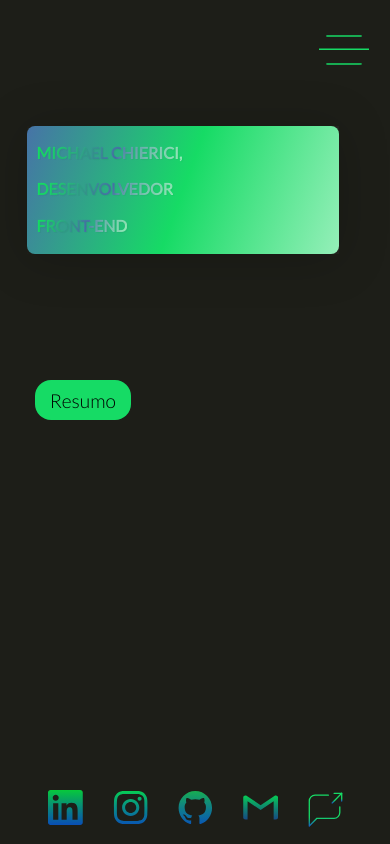
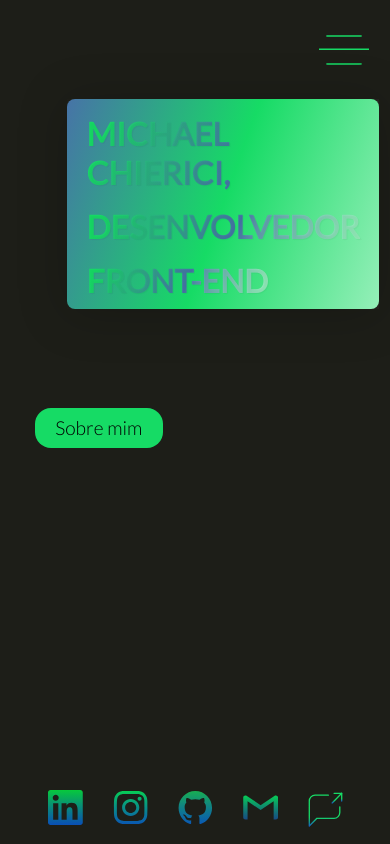
Before and after one commit to michaelchierici/Front-End-Developer-Website, a React (Vite) app: page / in a window 390 px wide. Built offline with nearby package versions, Linux system fonts and the light colour scheme.

Commit message:
fix main layout and card responsivity

```diff
--- a/src/Typings/Card.ts
+++ b/src/Typings/Card.ts
@@ -4,5 +4,4 @@
   children: ReactNode;
   visible: boolean;
   width: number;
-  height: number;
 }
--- a/src/components/Card/index.tsx
+++ b/src/components/Card/index.tsx
@@ -2,11 +2,10 @@
 
 import { Container } from "./styles";
 
-export default function Card({ children, visible, width, height }: CardProps) {
+export default function Card({ children, visible, width }: CardProps) {
   return (
     <Container
       width={width}
-      height={height}
       visible={visible}
       style={{
         alignItems: !visible ? "flex-start" : "center",
--- a/src/components/Card/styles.ts
+++ b/src/components/Card/styles.ts
@@ -1,15 +1,19 @@
 import styled, { css } from "styled-components";
-import { desktop, laptop, mobileMd, mobileSm } from "../../styles/globals";
+import {
+  desktop,
+  laptop,
+  laptopM,
+  mobileMd,
+  mobileSm,
+} from "../../styles/globals";
 
 interface Props {
   visible: boolean;
   width: number;
-  height: number;
 }
 
 export const Container = styled.div<Props>`
   width: ${({ width }) => width}%;
-  height: ${({ height }) => height}em;
   display: flex;
   align-items: flex-start;
   justify-content: space-around;
@@ -48,27 +52,26 @@
   transform-style: preserve-3d;
   overflow: hidden;
 
-  ${mobileSm(css`
-    margin: 0 0 0 170px;
+  ${mobileMd(css<Props>`
     width: 80vw;
-    height: 8em;
-    text-align: center;
-  `)}
-  ${mobileMd(css`
-    width: 80vw;
-    margin: 0 0 0 170px;
-    height: 8em;
-    text-align: center;
+    font-size: ${({ visible }) => (visible ? "32px" : "30px")};
+    height: ${({ visible }) => (visible ? "6em" : "7em")};
+    margin-left: 250px;
+    padding: 0 10px;
   `)}
 
   ${laptop(css<Props>`
     width: ${({ width }) => width}%;
-    height: ${({ height }) => height}em;
     margin: 0;
+    font-size: ${({ visible }) => (visible ? "12px" : "15px")};
+    height: ${({ visible }) => (visible ? "17em" : "15em")};
+    padding: 0 10px;
   `)}
+
   ${desktop(css<Props>`
-    margin: 0;
     width: ${({ width }) => width}%;
-    height: ${({ height }) => height}em;
+    height: ${({ visible }) => (visible ? "25em" : "15em")};
+    font-size: ${({ visible }) => (visible ? "12px" : "15px")};
+    padding: 0 10px;
   `)}
 `;
--- a/src/components/Photo/index.tsx
+++ b/src/components/Photo/index.tsx
@@ -4,12 +4,10 @@
 
 import { PhotoProps } from "../../Typings/Photo";
 
-import { Container, Icon, Overlay } from "./styles";
+import { Container, Icon } from "./styles";
 
 export default function Photo({ active = false }: PhotoProps) {
   return (
-    <ReactPortal containerId="photo-root">
-      <Overlay>
     <Container>
       {skillsIcons.map((item: SkillsProps, index: number) => (
         <Icon
@@ -28,7 +26,5 @@
         </Icon>
       ))}
     </Container>
-      </Overlay>
-    </ReactPortal>
   );
 }
--- a/src/components/Photo/styles.ts
+++ b/src/components/Photo/styles.ts
@@ -5,17 +5,6 @@
   index: number;
   boxShadow: string;
 }
-
-export const Overlay = styled.div`
-  width: 100%;
-  height: 100%;
-  position: fixed;
-  top: 0;
-  display: flex;
-  align-items: flex-start;
-  justify-content: center;
-  z-index: 1;
-`;
 
 export const Container = styled.div`
   width: 100%;
--- a/src/pages/Home/index.tsx
+++ b/src/pages/Home/index.tsx
@@ -22,6 +22,7 @@
   ContainerButton,
   Button,
   ContentIcon,
+  ContentPhoto,
 } from "./styles";
 import useVisibleComponent from "../../hooks/useVisibleComponent";
 import FormSendMessage from "../../components/FormSendMessage";
@@ -50,7 +51,7 @@
       <Loader isLoading={isLoading} />
       <Menu />
       <Content>
-        <Card visible={resumeIsOpen} width={90} height={15}>
+        <Card visible={resumeIsOpen} width={90}>
           {AboutMe.map((person, index) => (
             <Title
               key={index}
@@ -67,7 +68,7 @@
         </Card>
         <ContainerButton>
           <Button visible={resumeIsOpen} onClick={handleOpenResume}>
-            {resumeIsOpen ? <BackArrow /> : <span>Resumo</span>}
+            {resumeIsOpen ? <BackArrow /> : <span>Sobre mim</span>}
           </Button>
         </ContainerButton>
         <Footer>
@@ -86,7 +87,10 @@
           />
         </Footer>
       </Content>
-      <Photo active={resumeIsOpen} />
+      <ContentPhoto>
+        <Photo active={resumeIsOpen} />
+      </ContentPhoto>
+
       <Modal
         ref={ref}
         visible={isComponentVisible}
--- a/src/pages/Home/styles.ts
+++ b/src/pages/Home/styles.ts
@@ -26,11 +26,7 @@
   display: flex;
   align-items: flex-start;
   justify-content: flex-start;
-  flex-direction: column;
-
-  position: relative;
-
-  z-index: 20;
+  flex-direction: row;
 `;
 
 export const Content = styled.div`
@@ -82,13 +78,13 @@
   text-align: start;
 
   ${mobileSm(css<Props>`
-    font-size: ${({ visible }) => (visible ? "1rem" : "1rem")};
+    font-size: ${({ visible }) => (visible ? "1.2rem" : "2rem")};
     font-weight: 600;
   `)}
 
   ${mobileMd(css<Props>`
+    font-size: ${({ visible }) => (visible ? "1.2rem" : "2rem")};
     font-weight: 600;
-    font-size: ${({ visible }) => (visible ? "1rem" : "1rem")};
   `)}
 
   ${laptop(css<Props>`
@@ -101,7 +97,6 @@
 
   ${desktop(css<Props>`
     ${({ type }) => titleVariants[type!] || titleVariants.name};
-
     font-size: ${({ theme, visible }) =>
       !visible ? theme.font.size.xl : theme.font.size.lg}em;
     font-family: ${({ visible }) => visible && "Libre Franklin"};
@@ -111,7 +106,6 @@
 export const ContainerButton = styled.div`
   display: flex;
   justify-content: flex-start;
-  height: 30%;
   width: 90%;
   transition: all 450ms;
 
@@ -179,7 +173,7 @@
   `)}
 
   ${mobileMd(css<Props>`
-    width: ${({ visible }) => (visible ? "2.5rem" : "6rem")};
+    width: ${({ visible }) => (visible ? "2.5rem" : "8rem")};
     height: ${({ visible }) => (visible ? "2.5rem" : "2.5rem")};
     font-size: 1.2em;
     font-weight: 300;
@@ -231,9 +225,7 @@
     justify-content: flex-start;
   `)}
 
-  ${desktop(css`
-    left: 15px;
-  `)}
+  ${desktop(css``)}
 `;
 
 export const ContentIcon = styled.div<Partial<Props>>`
@@ -257,3 +249,8 @@
     justify-content: center;
   `)}
 `;
+
+export const ContentPhoto = styled.div`
+  width: 40%;
+  height: 100vh;
+`;
--- a/src/styles/globals.ts
+++ b/src/styles/globals.ts
@@ -1,11 +1,4 @@
-import {
-  createGlobalStyle,
-  css,
-  FlattenSimpleInterpolation,
-  InterpolationFunction,
-  SimpleInterpolation,
-  ThemeProps,
-} from "styled-components";
+import { createGlobalStyle, css } from "styled-components";
 import { ThemeType } from "../Typings/Theme";
 
 export default createGlobalStyle<{ theme: ThemeType }>`
@@ -50,6 +43,7 @@
   },
   font: {
     size: {
+      xsm: 1.2,
       sm: 1.5,
       md: 2,
       lg: 3,
@@ -70,8 +64,9 @@
   mobileL: "425px",
   tablet: "768px",
   laptop: "1024px",
+  laptopM: "1280",
   laptopL: "1440px",
-  desktop: "2560px",
+  desktop: "1920px",
 };
 
 export const mobileSm = (inner: any) => css`
@@ -100,6 +95,12 @@
   }
 `;
 
+export const laptopM = (inner: any) => css`
+  @media (min-width: ${sizes.laptopM}) {
+    ${inner};
+  }
+`;
+
 export const desktop = (inner: any) => css`
   @media (min-width: ${sizes.desktop}) {
     ${inner};
```
Lines whose indentation alone changed are shown as unchanged.
